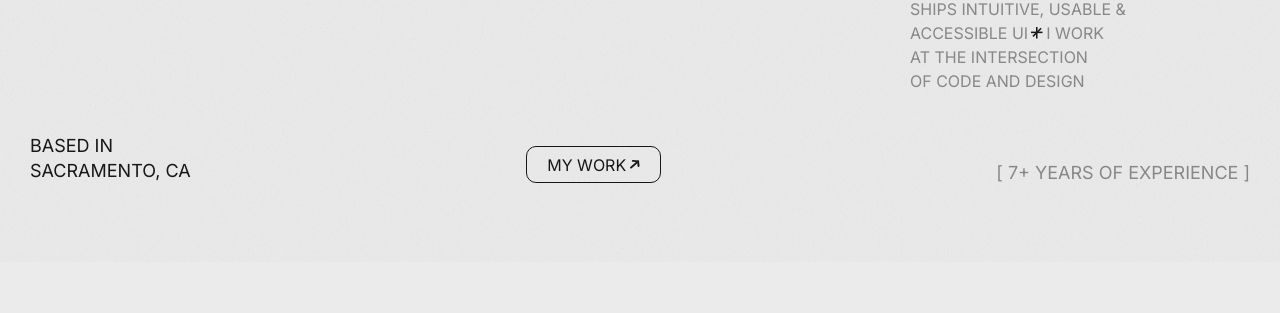
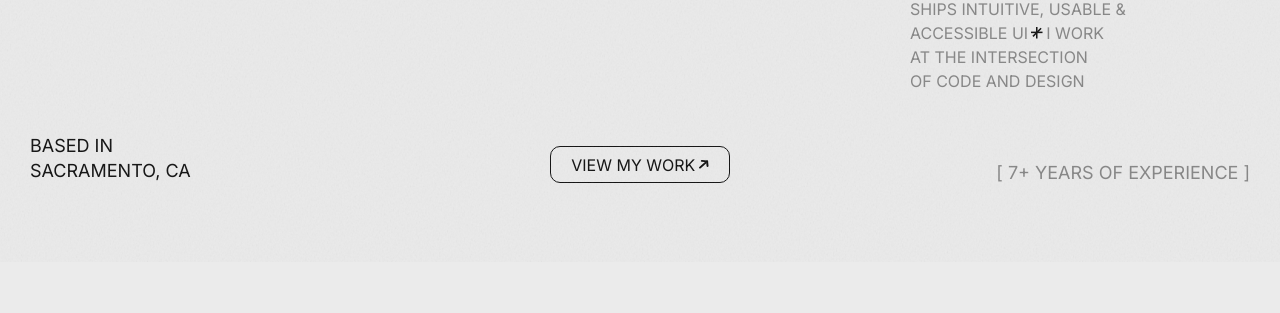
Before and after one commit to im-mattbrown/mattebrownDesign, a Next.js app: page / in a window 1280 px wide. Shown: the part 1060-1373 px from the top of the page. Built offline with nearby package versions, Linux system fonts and the light colour scheme.

Commit message:
some button updates and a text spotlight effect

```diff
--- a/pages/index.js
+++ b/pages/index.js
@@ -30,6 +30,90 @@ const TESTIMONIALS = [
   },
 ]
 
+// Flashlight-style spotlight over a block of text: a circle follows the
+// cursor exactly (painted instantly) while its radius eases open/closed
+// via rAF, revealing a theme-inverted, dithered copy of the text clipped
+// to that circle — darkens on light theme, lightens on dark theme.
+const SPOTLIGHT_RADIUS = 110
+
+function SpotlightText({ lines }) {
+  const wrapRef = useRef(null)
+  const rafRef = useRef(null)
+  const stateRef = useRef({ x: 0, y: 0, r: 0, target: 0 })
+
+  useEffect(() => {
+    return () => { if (rafRef.current) cancelAnimationFrame(rafRef.current) }
+  }, [])
+
+  const paint = () => {
+    const el = wrapRef.current
+    if (!el) return
+    const { r, x, y } = stateRef.current
+    el.style.setProperty('--sx', `${x}px`)
+    el.style.setProperty('--sy', `${y}px`)
+    el.style.setProperty('--sr', `${r}px`)
+  }
+
+  const tick = () => {
+    const st = stateRef.current
+    const diff = st.target - st.r
+    if (Math.abs(diff) < 0.5) {
+      st.r = st.target
+      paint()
+      rafRef.current = null
+      return
+    }
+    st.r += diff * 0.12
+    paint()
+    rafRef.current = requestAnimationFrame(tick)
+  }
+
+  const ensureLoop = () => {
+    if (rafRef.current == null) rafRef.current = requestAnimationFrame(tick)
+  }
+
+  const setPoint = (e) => {
+    const rect = e.currentTarget.getBoundingClientRect()
+    stateRef.current.x = e.clientX - rect.left
+    stateRef.current.y = e.clientY - rect.top
+  }
+
+  const handleEnter = (e) => {
+    setPoint(e)
+    stateRef.current.target = SPOTLIGHT_RADIUS
+    paint()
+    ensureLoop()
+  }
+
+  const handleMove = (e) => {
+    setPoint(e)
+    paint()
+  }
+
+  const handleLeave = () => {
+    stateRef.current.target = 0
+    ensureLoop()
+  }
+
+  return (
+    <div
+      ref={wrapRef}
+      data-anim="fade-up"
+      className={s.spotlightWrap}
+      onMouseEnter={handleEnter}
+      onMouseMove={handleMove}
+      onMouseLeave={handleLeave}
+    >
+      <div className={s.servicesDesc}>
+        {lines.map((line, i) => <p key={i}>{line}</p>)}
+      </div>
+      <div className={`${s.servicesDesc} ${s.spotlightOverlay}`} aria-hidden="true">
+        {lines.map((line, i) => <p key={i}>{line}</p>)}
+      </div>
+    </div>
+  )
+}
+
 function drawCover(video, canvas) {
   const { videoWidth: vw, videoHeight: vh } = video
   const { width: cw, height: ch } = canvas
@@ -42,30 +126,112 @@ function drawCover(video, canvas) {
   ctx.drawImage(video, (cw - dw) / 2, (ch - dh) / 2, dw, dh)
 }
 
-function ArrowBtn({ label, white, dark, href, to }) {
+function ArrowBtn({ label, white, dark, href, to, flashlight }) {
   const router = useRouter()
-  const cls = `${s.btn} ${white ? s.btnWhite : ''} ${dark ? s.btnDark : ''}`
+  const cls = `${s.btn} ${white ? s.btnWhite : ''} ${dark ? s.btnDark : ''} ${flashlight ? s.btnFlashlight : ''}`
   const arrowCls = dark ? s.btnDarkArrow : s.btnArrow
+
+  // Reverse-flashlight hover: a circle tracks the cursor exactly (painted
+  // straight to the DOM on every move, no CSS transition lag) while its
+  // radius eases open/closed via rAF — revealing a dark-bg/light-text copy
+  // of the button clipped to that circle.
+  const overlayRef = useRef(null)
+  const rafRef = useRef(null)
+  const stateRef = useRef({ x: 0, y: 0, r: 0, target: 0 })
+
+  useEffect(() => {
+    return () => { if (rafRef.current) cancelAnimationFrame(rafRef.current) }
+  }, [])
+
+  const paint = () => {
+    const el = overlayRef.current
+    if (!el) return
+    const { r, x, y } = stateRef.current
+    el.style.clipPath = `circle(${r}px at ${x}px ${y}px)`
+  }
+
+  const tick = () => {
+    const st = stateRef.current
+    const diff = st.target - st.r
+    if (Math.abs(diff) < 0.5) {
+      st.r = st.target
+      paint()
+      rafRef.current = null
+      return
+    }
+    st.r += diff * 0.12
+    paint()
+    rafRef.current = requestAnimationFrame(tick)
+  }
+
+  const ensureLoop = () => {
+    if (rafRef.current == null) rafRef.current = requestAnimationFrame(tick)
+  }
+
+  const setPoint = (e) => {
+    const rect = e.currentTarget.getBoundingClientRect()
+    stateRef.current.x = e.clientX - rect.left
+    stateRef.current.y = e.clientY - rect.top
+  }
+
+  const handleEnter = flashlight
+    ? (e) => {
+        setPoint(e)
+        const rect = e.currentTarget.getBoundingClientRect()
+        stateRef.current.target = Math.hypot(rect.width, rect.height)
+        paint()
+        ensureLoop()
+      }
+    : undefined
+
+  const handleMove = flashlight
+    ? (e) => {
+        setPoint(e)
+        paint()
+      }
+    : undefined
+
+  const handleLeave = flashlight
+    ? () => {
+        stateRef.current.target = 0
+        ensureLoop()
+      }
+    : undefined
+
+  const inner = (
+    <>
+      <span className={s.btnInner}>
+        {label}
+        <img src={ARROW} alt="" className={arrowCls} />
+      </span>
+      {flashlight && (
+        <span className={s.btnFlashlightOverlay} ref={overlayRef} aria-hidden="true">
+          <span className={s.btnInner}>
+            {label}
+            <img src={ARROW} alt="" className={s.btnFlashlightArrow} />
+          </span>
+        </span>
+      )}
+    </>
+  )
+
   if (to) {
     return (
-      <button className={cls} onClick={() => router.push(to)}>
-        {label}
-        <img src={ARROW} alt="" className={arrowCls} />
+      <button className={cls} onClick={() => router.push(to)} onMouseEnter={handleEnter} onMouseMove={handleMove} onMouseLeave={handleLeave}>
+        {inner}
       </button>
     )
   }
   if (href) {
     return (
-      <a href={href} target="_blank" rel="noopener noreferrer" className={`${cls} ${s.btnLink}`}>
-        {label}
-        <img src={ARROW} alt="" className={arrowCls} />
+      <a href={href} target="_blank" rel="noopener noreferrer" className={`${cls} ${s.btnLink}`} onMouseEnter={handleEnter} onMouseMove={handleMove} onMouseLeave={handleLeave}>
+        {inner}
       </a>
     )
   }
   return (
-    <button className={cls}>
-      {label}
-      <img src={ARROW} alt="" className={arrowCls} />
+    <button className={cls} onMouseEnter={handleEnter} onMouseMove={handleMove} onMouseLeave={handleLeave}>
+      {inner}
     </button>
   )
 }
@@ -384,7 +550,7 @@ export default function Home({ dark }) {
             <p>SACRAMENTO, CA</p>
           </div>
           <div className={s.heroBottomCenter}>
-            <ArrowBtn label="MY WORK" />
+            <ArrowBtn label="VIEW MY WORK" to="/work" flashlight />
           </div>
           <p className={s.heroYears}>[ 7+ YEARS OF EXPERIENCE ]</p>
         </div>
@@ -613,13 +779,13 @@ export default function Home({ dark }) {
 
       {/* SERVICES */}
       <section className={s.services}>
-        <div data-anim="fade-up" className={s.servicesDesc}>
-          <p>MY WORK COMBINES STRATEGIC INSIGHT WITH</p>
-          <p>DESIGN THEORY AND INNOVATIVE THINKING</p>
-          <p>TO DELIVER BESPOKE SOLUTIONS THAT ALIGN</p>
-          <p>WITH YOUR BUSINESS OBJECTIVES. PARTNER WITH</p>
-          <p>ME TO SET YOUR BRAND APART.</p>
-        </div>
+        <SpotlightText lines={[
+          'MY WORK COMBINES STRATEGIC INSIGHT WITH',
+          'DESIGN THEORY AND INNOVATIVE THINKING',
+          'TO DELIVER BESPOKE SOLUTIONS THAT ALIGN',
+          'WITH YOUR BUSINESS OBJECTIVES. PARTNER WITH',
+          'ME TO SET YOUR BRAND APART.',
+        ]} />
         <ArrowBtn label="MY WORK" white to="/work" />
       </section>
 
--- a/styles/Home.module.css
+++ b/styles/Home.module.css
@@ -31,6 +31,59 @@
   white-space: nowrap;
   text-transform: uppercase;
   transition: border-color 0.25s ease, color 0.25s ease, background 0.25s ease;
+}
+
+.btnInner {
+  display: inline-flex;
+  align-items: center;
+  gap: 4px;
+  position: relative;
+  z-index: 0;
+}
+
+/* ─── Flashlight hover ───────────────────────────
+   A circle tracks the cursor (--fx/--fy, set on mousemove) and reveals an
+   inverted dark-bg/light-text copy of the button clipped to that circle —
+   a reverse flashlight. */
+.btnFlashlight {
+  position: relative;
+  overflow: hidden;
+  isolation: isolate;
+}
+
+.btnFlashlightOverlay {
+  position: absolute;
+  inset: 0;
+  z-index: 2;
+  display: inline-flex;
+  align-items: center;
+  justify-content: center;
+  gap: 4px;
+  background: #0e0e0e;
+  color: #fff;
+  font-family: 'Inter', sans-serif;
+  font-size: 16px;
+  font-weight: 400;
+  text-transform: uppercase;
+  white-space: nowrap;
+  clip-path: circle(0px at 0px 0px);
+  pointer-events: none;
+}
+
+[data-theme="dark"] .btnFlashlightOverlay {
+  background: #d9d9d9;
+  color: #0e0e0e;
+}
+
+.btnFlashlightArrow {
+  width: 9.5px;
+  height: 9.5px;
+  display: block;
+  filter: brightness(0) invert(1);
+}
+
+[data-theme="dark"] .btnFlashlightArrow {
+  filter: brightness(0);
 }
 
 .btnWhite {
@@ -227,9 +280,9 @@
 }
 
 .heroBottom {
-  display: flex;
+  display: grid;
+  grid-template-columns: 1fr auto 1fr;
   align-items: flex-end;
-  justify-content: space-between;
   padding-bottom: 80px;
 }
 
@@ -243,7 +296,6 @@
 .heroBottomCenter {
   display: flex;
   justify-content: center;
-  flex: 1;
 }
 
 .heroYears {
@@ -659,6 +711,38 @@
   text-align: right;
 }
 
+/* ─── Spotlight text (services description) ─────────
+   A dark/light-inverted copy of the text sits on top, masked to a circle
+   that tracks the cursor exactly; a tiled noise PNG intersected with the
+   circle gives the edge a dithered, halftone-grain look instead of a
+   smooth blur. */
+.spotlightWrap {
+  position: relative;
+}
+
+.spotlightOverlay {
+  position: absolute;
+  inset: 0;
+  color: #0e0e0e;
+  pointer-events: none;
+  mask-image:
+    radial-gradient(circle var(--sr, 0px) at var(--sx, 50%) var(--sy, 50%), black 0%, black 55%, rgba(0, 0, 0, 0.6) 75%, transparent 100%),
+    url('/images/ditherNoise.png');
+  mask-repeat: no-repeat, repeat;
+  mask-size: 100% 100%, 10px 10px;
+  mask-composite: intersect;
+  -webkit-mask-image:
+    radial-gradient(circle var(--sr, 0px) at var(--sx, 50%) var(--sy, 50%), black 0%, black 55%, rgba(0, 0, 0, 0.6) 75%, transparent 100%),
+    url('/images/ditherNoise.png');
+  -webkit-mask-repeat: no-repeat, repeat;
+  -webkit-mask-size: 100% 100%, 10px 10px;
+  -webkit-mask-composite: source-in;
+}
+
+[data-theme="dark"] .spotlightOverlay {
+  color: #f5f5f5;
+}
+
 /* ─── Footer ────────────────────────────────────── */
 .footer {
   padding-bottom: 60px;
@@ -909,6 +993,7 @@
 
   /* Hero bottom — "Based in" + MY WORK on one line, years below */
   .heroBottom {
+    display: flex;
     flex-wrap: wrap;
     align-items: center;
     gap: 12px;
```
Also changed, not shown: pages/work/index.js (+20 -0 lines), styles/Work.module.css (+10 -0 lines), public/images/ditherNoise.png (added).
